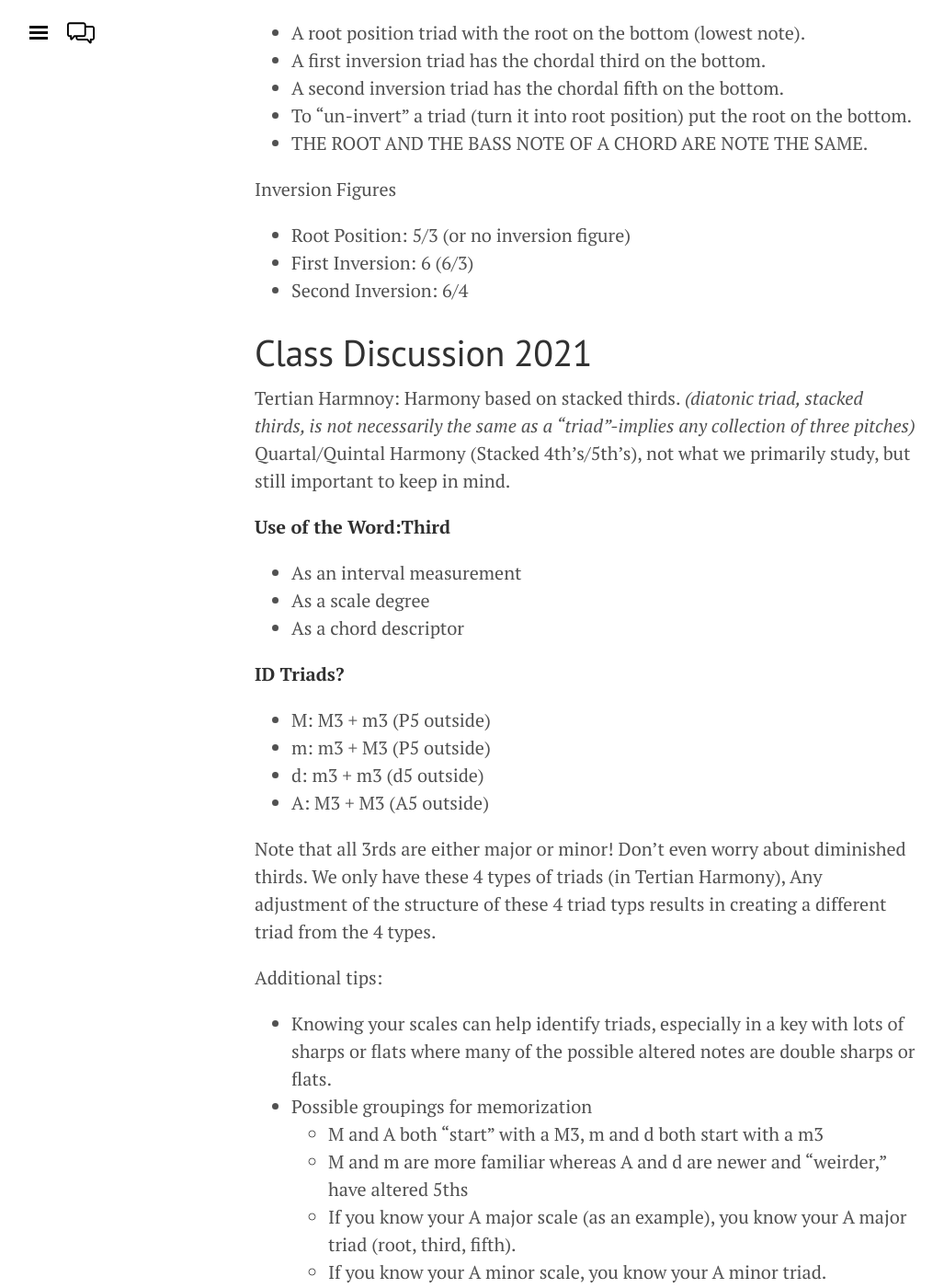
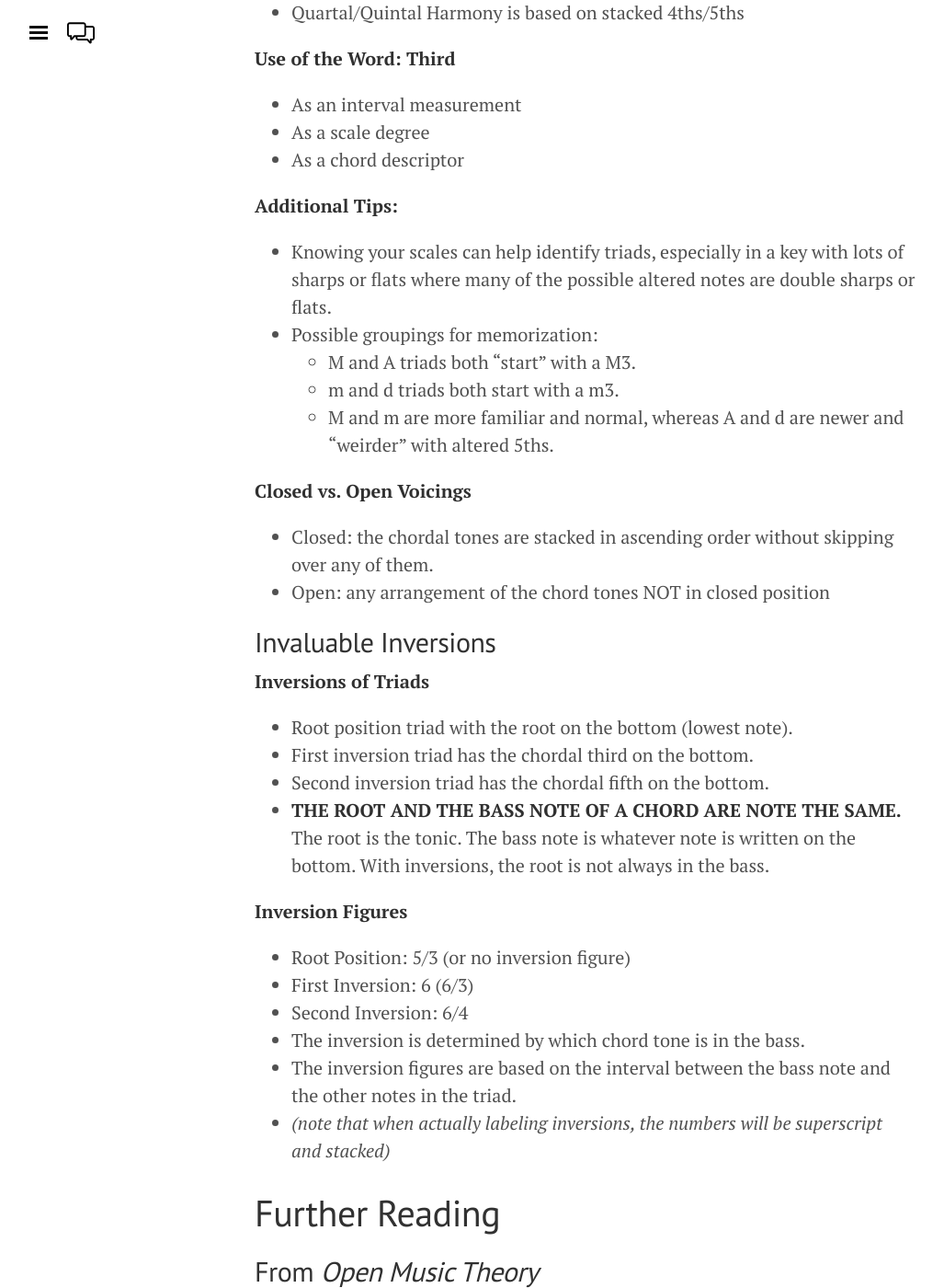
Before and after one commit to intmus/inttheory, a Jekyll site: the page built from _03-triads-7chords-leadsheet/a2-triads.md, in a window 1280 px wide and 1400 px high, scrolled down 1239 px. Shown: the whole window at 92% size, without its empty margins (3-1030 px from the left). Built offline with Jekyll 4.4.1, drawn with Linux system fonts in a browser that asks for light colours; some of the changed text lies outside the part shown.

Commit message:
Completed overhaul

```diff
--- a/_03-triads-7chords-leadsheet/a2-triads.md
+++ b/_03-triads-7chords-leadsheet/a2-triads.md
@@ -3,91 +3,56 @@ layout: chapter
 title: Discussion 3a - Triads
 ---
 
-## Class Discussion
+## Triad Trivia
 
 **"What is a triad?"**
 - In tonal harmony, a triad is a collection of three notes organized in stacked thirds.
 - The type of triad is determined by the quality of the thirds that make up the triad.
 
-Triad Qualities
+**Triad Qualities:**
+- Augmented: M3 + M3. Creates an augmented fifth between the root and the fifth.
+- Major: M3 + m3. Creates a perfect fifth between the root and the fifth.
+- Minor: m3 + M3. Creates a perfect fifth between the root and the fifth.
+- Diminished: m3 + m3. Creates a diminished fifth between the root and the fifth.
+- *Notice how none of the above triads use augmented thirds or diminished thirds.*
 
-- Four qualities of triads: Augmented, Major, Minor, and Diminished.
+<img src="https://cdn.discordapp.com/attachments/613487987367608350/1148302178876915762/IMG_6714.png?ex=66dfd2fd&is=66de817d&hm=d5383dd3526c0ef8934db561896940a26d98b0a34883a9e442563ca890576bc3&" width="70%">
 
-- Augmented: M3 + M3. Creates an augmented fifth between the root and the fifth.
+**"What is Tertian Harmony?"**
+- Harmony based on stacked thirds.
+- Quartal/Quintal Harmony is based on stacked 4ths/5ths
 
-- Major: M3 + m3. Creates a perfect fifth between the root and the fifth.
-
-- Minor: m3 + M3. Creates a perfect fifth between the root and the fifth.
-
-- Diminished: m3 + m3. Creates a diminished fifth between the root and the fifth.
-
-- Notice how none of the above triads use augmented thirds or diminished thirds.
-
-<img src="https://cdn.discordapp.com/attachments/613487987367608350/1148302178876915762/IMG_6714.png?ex=66dfd2fd&is=66de817d&hm=d5383dd3526c0ef8934db561896940a26d98b0a34883a9e442563ca890576bc3&" width="50%">
-
-Inversions of Triads
-- A root position triad with the root on the bottom (lowest note).
-- A first inversion triad has the chordal third on the bottom.
-- A second inversion triad has the chordal fifth on the bottom.
-- To "un-invert" a triad (turn it into root position) put the root on the bottom.
-- THE ROOT AND THE BASS NOTE OF A CHORD ARE NOTE THE SAME.
-
-Inversion Figures
-- Root Position: 5/3 (or no inversion figure)
-- First Inversion: 6 (6/3)
-- Second Inversion: 6/4
-
-# Class Discussion 2021
-
-Tertian Harmnoy: Harmony based on stacked thirds.
-*(diatonic triad, stacked thirds, is not necessarily the same as a "triad"-implies any collection of three pitches)*
-Quartal/Quintal Harmony (Stacked 4th's/5th's), not what we primarily study, but still important to keep in mind.
-
-**Use of the Word:Third**
+**Use of the Word: Third**
 - As an interval measurement
 - As a scale degree
 - As a chord descriptor
 
-**ID Triads?**
-- M: M3 + m3 (P5 outside)
-- m: m3 + M3 (P5 outside)
-- d: m3 + m3 (d5 outside)
-- A: M3 + M3 (A5 outside)
+**Additional Tips:**
+- Knowing your scales can help identify triads, especially in a key with lots of sharps or flats where many of the possible altered notes are double sharps or flats.
+- Possible groupings for memorization:
+  - M and A triads both "start" with a M3.
+  - m and d triads both start with a m3.
+  - M and m are more familiar and normal, whereas A and d are newer and "weirder" with altered 5ths.
 
-Note that all 3rds are either major or minor! Don't even worry about diminished thirds.
-We only have these 4 types of triads (in Tertian Harmony), Any adjustment of the structure of these 4 triad typs results in creating a different triad from the 4 types.
+**Closed vs. Open Voicings**
+- Closed: the chordal tones are stacked in ascending order without skipping over any of them.
+- Open: any arrangement of the chord tones NOT in closed position
 
-Additional tips:
-- Knowing your scales can help identify triads, especially in a key with lots of sharps or flats where many of the possible altered notes are double sharps or flats.
-- Possible groupings for memorization
-  - M and A both "start" with a M3, m and d both start with a m3
-  - M and m are more familiar whereas A and d are newer and "weirder," have altered 5ths
-  - If you know your A major scale (as an example), you know your A major triad  (root, third, fifth).
-  - If you know your A minor scale, you know your A minor triad.
+## Invaluable Inversions
 
-**ID inversions?**
-- Root position: starting point (stacked thirds). No inversion figures.
-  - Determine the quality of the third and the quality of the fifth to find the quality of the chord.
-- 1st inversion: take the root and move it to the top (3rd is on the bottom). Inversion figure of superscript 6
-- 2nd inversion: take the third and move it to the top (5th is on the bottom). Inversion figure of superscript 6 over 4 (6/4)
+**Inversions of Triads**
+- Root position triad with the root on the bottom (lowest note).
+- First inversion triad has the chordal third on the bottom.
+- Second inversion triad has the chordal fifth on the bottom.
+- **THE ROOT AND THE BASS NOTE OF A CHORD ARE NOTE THE SAME.** The root is the tonic. The bass note is whatever note is written on the bottom. With inversions, the root is not always in the bass.
 
-NOTE: The bass note of the chord (triad or otherwise) gives you the inversion figure (not the root, but the bass note could be the root). The root of the chord provides the quality of the chord (as it relates to the other tones in the chord).
-
-- The only thing that determines your inversion is the lowest/bass pitched note.
-- The inversion figures are based on the interval between the bass note and the other notes in the triad. The 5 and 3 in root position and first inversion are assumed.
-*(note that when actually labeling inversions, the numbers will be superscript and stacked)*
-
-**ID closed vs open voicing?**
-- Closed voicing = closest notes can be notated together on a staff, open = spread out? (No: "spread out" is not specific enough)
-- Closed voicing = voices within a 4th, open = voices larger apart than a 4th? (On the right track, but not quite!)
-- Closed voicing = within an octave, open voicing = greater than an octave?
-
-These are all good guesses, but closed voicing means stacking all chord members in ascending order without skipping over any of them. Open voicing is anything *but* that.
-
-- Open voicing = does not have the first/third/fifth in the same octave.
-- Closed is in the same octave and stacked as closely to the bottom as possible. There are no skipped pitches.
-
-Voicing is important because it changes how the listener hears something. Open has a more broad and expansive sound while closed is more final.
+**Inversion Figures**
+- Root Position: 5/3 (or no inversion figure)
+- First Inversion: 6 (6/3)
+- Second Inversion: 6/4
+- The inversion is determined by which chord tone is in the bass.
+- The inversion figures are based on the interval between the bass note and the other notes in the triad.
+- *(note that when actually labeling inversions, the numbers will be superscript and stacked)*
 
 # Further Reading
 
```
